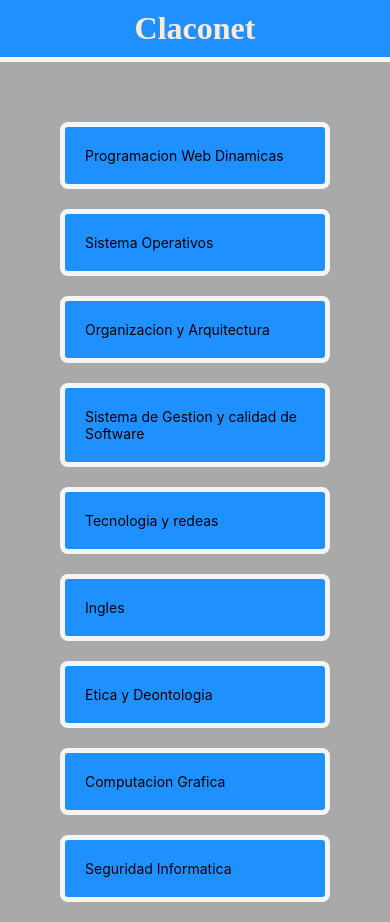
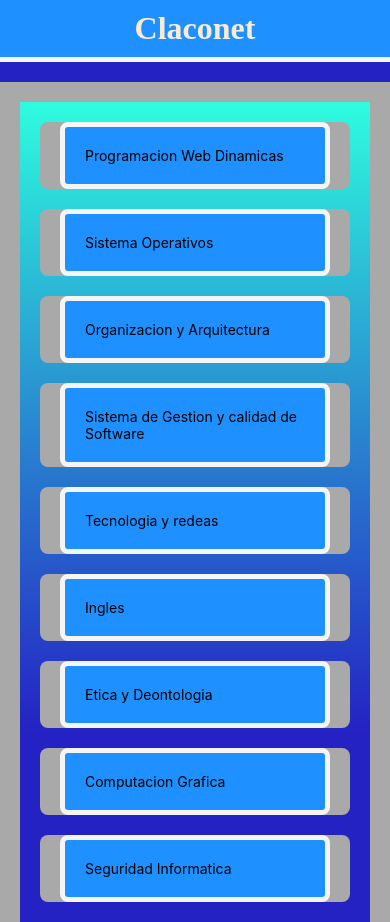
Before and after one commit to manzo1701/claconet, a React Native app: screen /Materia in a window 390 px wide. Built offline with nearby package versions, Linux system fonts and the light colour scheme.

Commit message:
comit realizado

```diff
--- a/App.js
+++ b/App.js
@@ -5,12 +5,14 @@ import MainStack from './Navigation/MainStack';
 import './Styles/Styles.css'
 export default function App() {
   return (
+    <div className='fondo'>
     <View >
-      <div >
+
       <h1 className='header'>Claconet</h1>
 
       <MainStack />
-      </div>
+
          </View>
+         </div>
   );
 }
--- a/Screens/Materias.js
+++ b/Screens/Materias.js
@@ -6,7 +6,7 @@ const Materias  = ({ navigation, props }) => {
   return (
 
     <div className='body'>
-      <div>
+      <div className='fondo'>
         <div className='boton'>
         <Boton
       text = "Programacion Web Dinamicas"
--- a/Styles/Styles.css
+++ b/Styles/Styles.css
@@ -14,12 +14,14 @@
     justify-content: center;
     display: flex;
     margin: 20px;
+    background: rgb(36,34,195);
+background: linear-gradient(0deg, rgba(36,34,195,1) 0%, rgba(45,253,223,0.8939950980392157) 100%);
 
 
 }
 .fondo{
     background: rgb(36,34,195);
-background: linear-gradient(0deg, rgba(36,34,195,1) 0%, rgba(45,253,223,0.8939950980392157) 100%);
+    background: linear-gradient(0deg, rgba(36,34,195,1) 23%, rgba(45,253,223,0.8939950980392157) 100%);
 }
 .body_Materia{
     display: flex;
```
